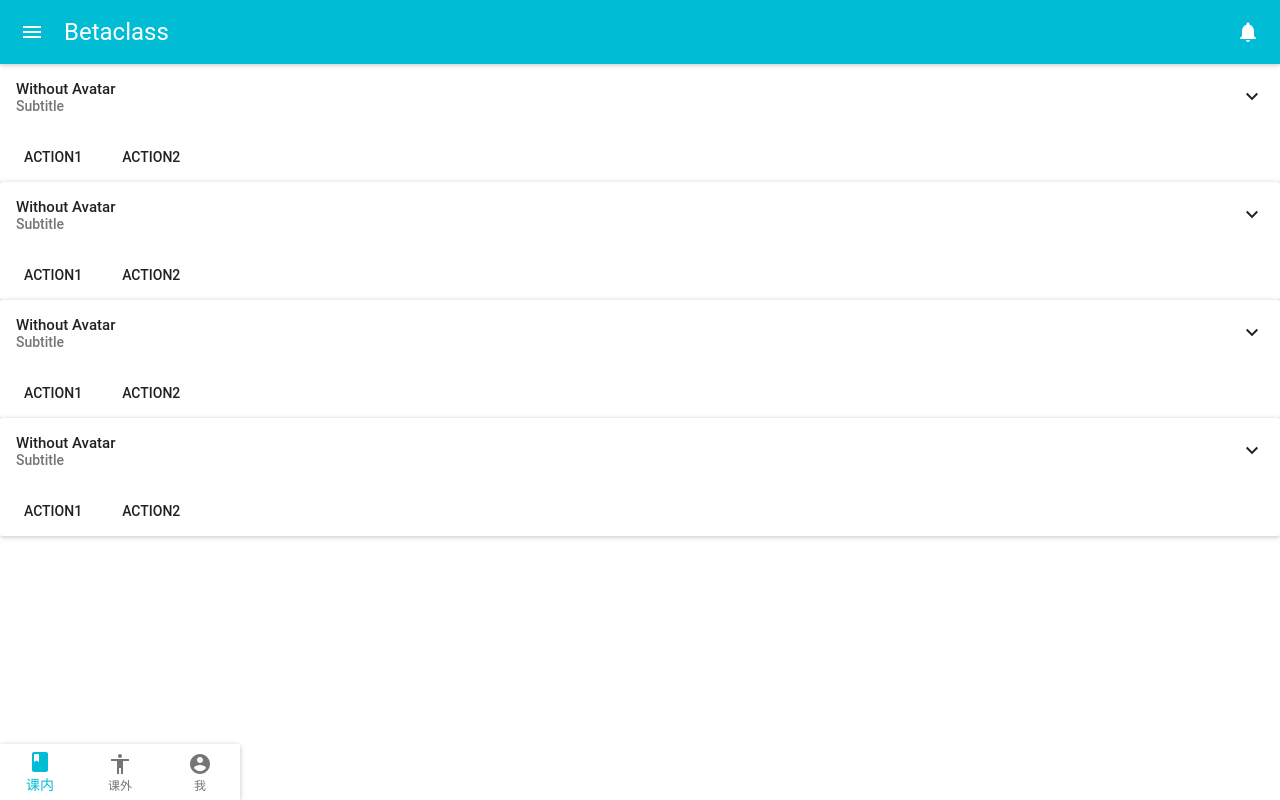
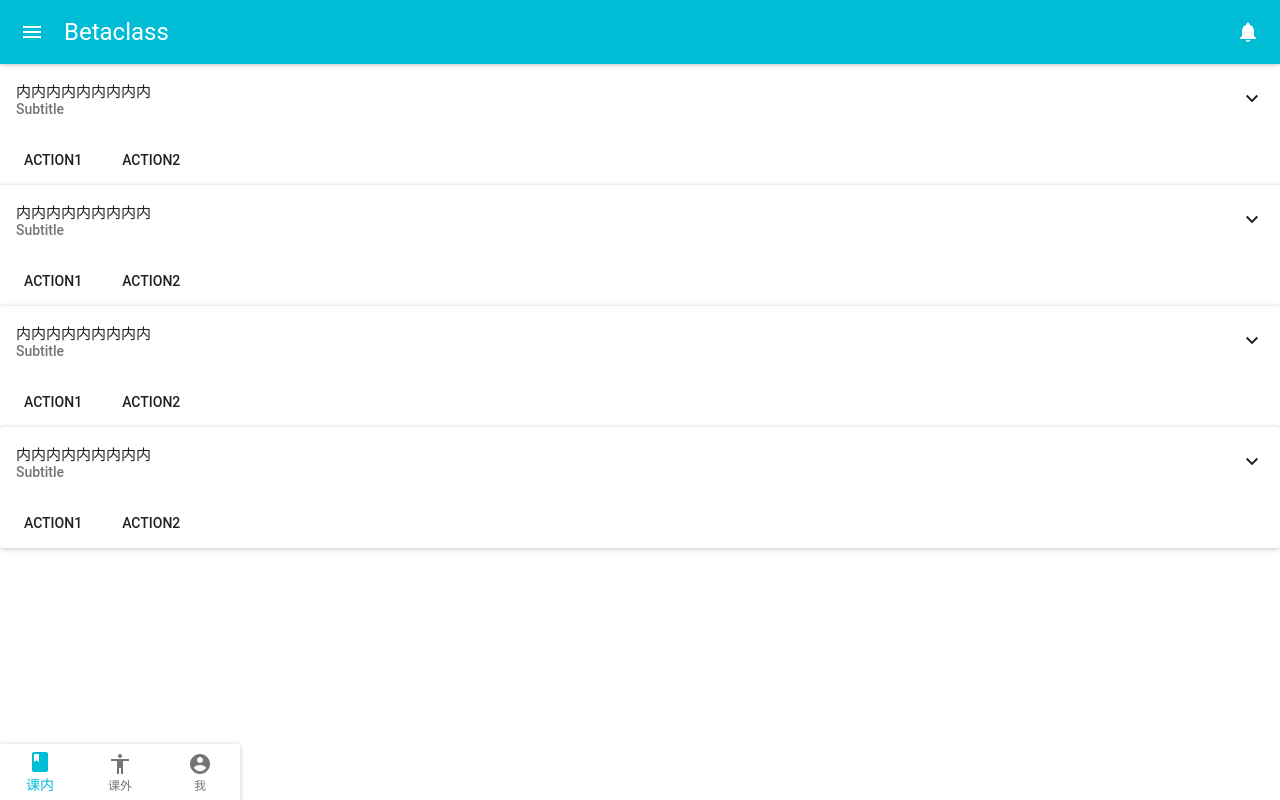
Before and after one commit to yuehaowang/BetaClass, a React (Create React App) app: page / in a window 1280 px wide. Built offline with nearby package versions, Linux system fonts and the light colour scheme.

Commit message:
finish data transfer

```diff
--- a/src/App.js
+++ b/src/App.js
@@ -17,7 +17,7 @@ class App extends React.Component {
 			<MuiThemeProvider>
 				<div>
 					<Header />
-					<Content />
+					<Content selectedIndex={this.state.selectedIndex}/>
 					<Bottom select={this.select.bind(this)} selectedIndex={this.state.selectedIndex}/>
 				</div>
 
--- a/src/Content.js
+++ b/src/Content.js
@@ -1,12 +1,16 @@
-import React from 'react';
+import React, {Component} from 'react';
 import {Card, CardActions, CardHeader, CardMedia, CardTitle, CardText} from 'material-ui/Card';
 import FlatButton from 'material-ui/FlatButton';
 
-const Content = () => (
+class Content extends Component {
+    ctxl=["内内内内内内内内内","外外外外外外外外外","我我我我我我我我"];
+
+    render() {
+		return (
             <div>
                 <Card>
                 <CardHeader
-            title="Without Avatar"
+                    title={this.ctxl[this.props.selectedIndex]}
                     subtitle="Subtitle"
                     actAsExpander={true}
                     showExpandableButton={true}
@@ -24,7 +28,7 @@ const Content = () => (
                 </Card>
                 <Card>
                 <CardHeader
-            title="Without Avatar"
+                    title={this.ctxl[this.props.selectedIndex]}
                     subtitle="Subtitle"
                     actAsExpander={true}
                     showExpandableButton={true}
@@ -42,7 +46,7 @@ const Content = () => (
                 </Card>
                 <Card>
                 <CardHeader
-            title="Without Avatar"
+                    title={this.ctxl[this.props.selectedIndex]}
                     subtitle="Subtitle"
                     actAsExpander={true}
                     showExpandableButton={true}
@@ -60,7 +64,7 @@ const Content = () => (
                 </Card>
                 <Card>
                 <CardHeader
-            title="Without Avatar"
+                    title={this.ctxl[this.props.selectedIndex]}
                     subtitle="Subtitle"
                     actAsExpander={true}
                     showExpandableButton={true}
@@ -78,5 +82,7 @@ const Content = () => (
                 </Card>
             </div>
         );
+    }
+}
 
 export default Content;
```
Lines whose indentation alone changed are shown as unchanged.
